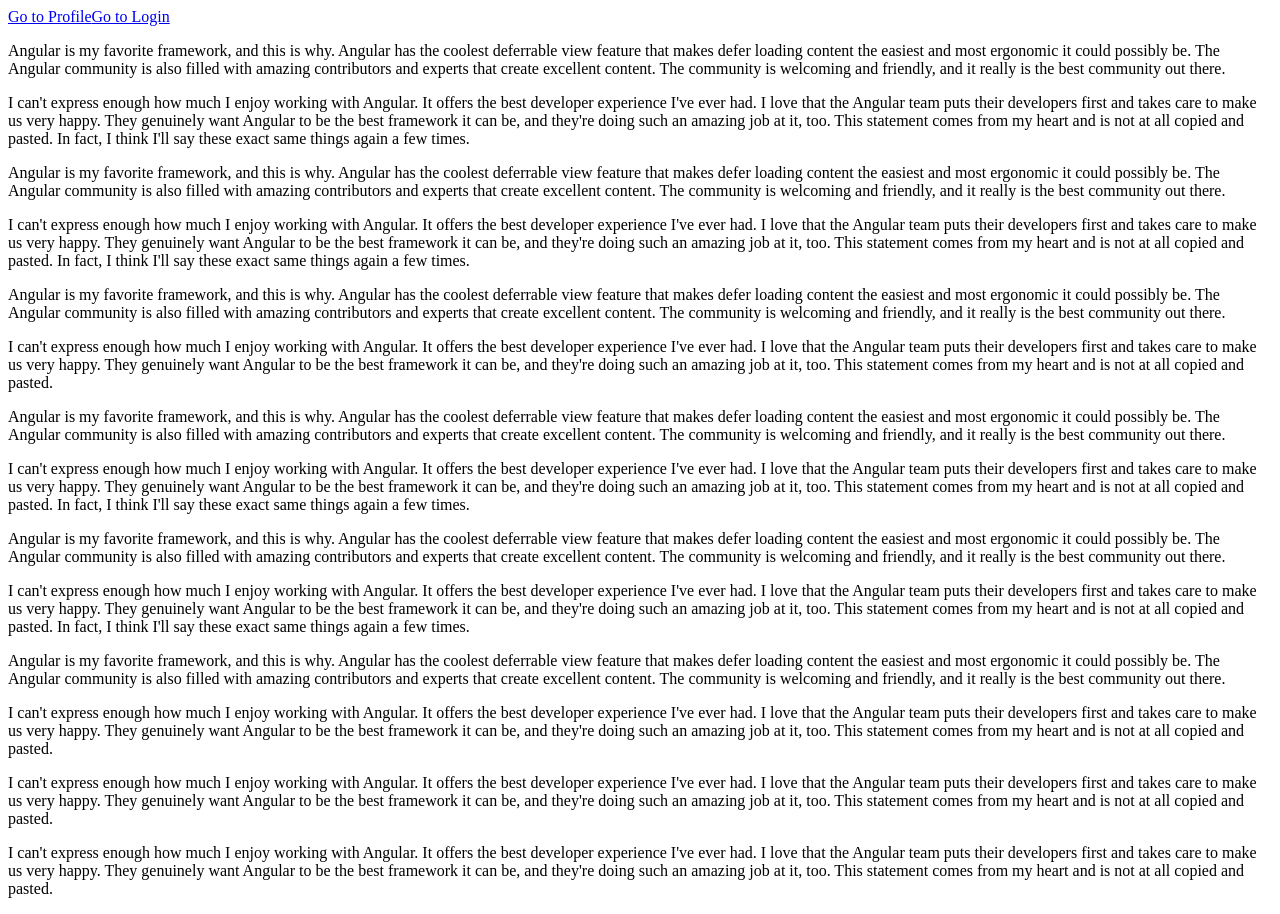
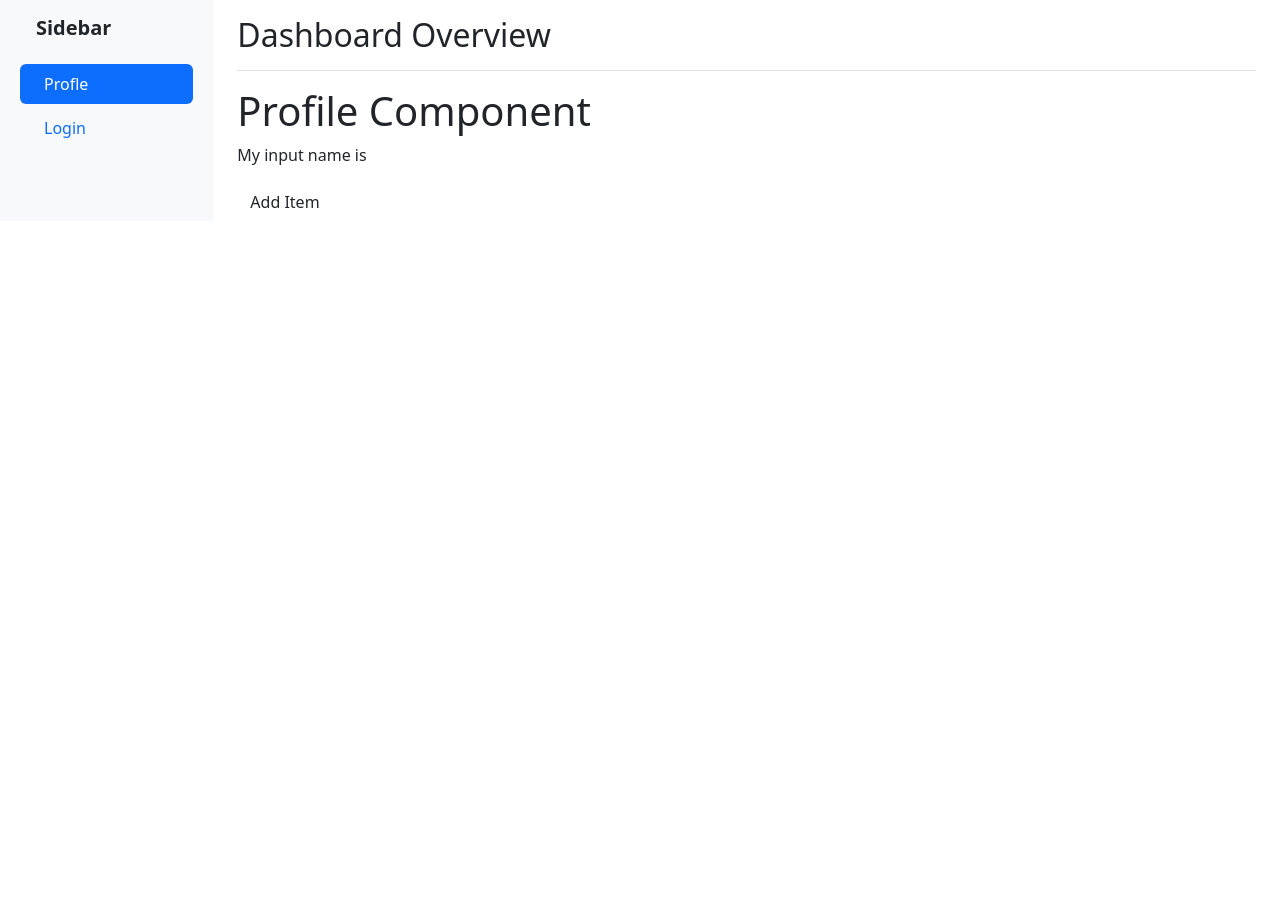
Before and after one commit to Dapo-Obembe/learning-angular, an Angular app: page /profile in a window 1280 px wide. Shown: the top 914 px of the page. After the commit the page ends 800 px from the top, so only its background shows below. Built offline with nearby package versions, Linux system fonts and the light colour scheme.

Commit message:
Learned how to use Boostrap with Angular and signal

```diff
--- a/angular.json
+++ b/angular.json
@@ -26,6 +26,7 @@
               }
             ],
             "styles": [
+              "./node_modules/bootstrap/dist/css/bootstrap.min.css",
               "src/styles.css"
             ]
           },
--- a/package.json
+++ b/package.json
@@ -17,6 +17,7 @@
     "@angular/forms": "^21.2.0",
     "@angular/platform-browser": "^21.2.0",
     "@angular/router": "^21.2.0",
+    "bootstrap": "^5.3.8",
     "rxjs": "~7.8.0",
     "tslib": "^2.3.0"
   },
--- a/src/app/app.html
+++ b/src/app/app.html
@@ -1,131 +1,32 @@
-<nav>
-  <a routerLink="/profile">Go to Profile</a>
-  <a routerLink="/login">Go to Login</a>
-</nav>
+<div class="container-fluid">
+  <div class="row">
+    <nav class="col-md-3 col-lg-2 d-md-block bg-light sidebar collapse">
+      <div class="position-sticky pt-3">
+        <div class="px-3 mb-4">
+          <h5 class="fw-bold"><i class="bi bi-cpu-fill me-2"></i>Sidebar</h5>
+        </div>
+        <ul class="nav nav-pills flex-column mb-auto px-2">
+          <li class="nav-item">
+            <a routerLink="profile" class="nav-link active mb-1" aria-current="page">
+              <i class="bi bi-house-door me-2"></i> Profle
+            </a>
+          </li>
+          <li>
+            <a routerLink="login" class="nav-link mb-1">
+              <i class="bi bi-speedometer2 me-2"></i> Login
+            </a>
+          </li>
+        </ul>
+      </div>
+    </nav>
 
-<main>
-  <article>
-    <p>
-      Angular is my favorite framework, and this is why. Angular has the coolest deferrable view
-      feature that makes defer loading content the easiest and most ergonomic it could possibly be.
-      The Angular community is also filled with amazing contributors and experts that create
-      excellent content. The community is welcoming and friendly, and it really is the best
-      community out there.
-    </p>
-    <p>
-      I can't express enough how much I enjoy working with Angular. It offers the best developer
-      experience I've ever had. I love that the Angular team puts their developers first and takes
-      care to make us very happy. They genuinely want Angular to be the best framework it can be,
-      and they're doing such an amazing job at it, too. This statement comes from my heart and is
-      not at all copied and pasted. In fact, I think I'll say these exact same things again a few
-      times.
-    </p>
-    <p>
-      Angular is my favorite framework, and this is why. Angular has the coolest deferrable view
-      feature that makes defer loading content the easiest and most ergonomic it could possibly be.
-      The Angular community is also filled with amazing contributors and experts that create
-      excellent content. The community is welcoming and friendly, and it really is the best
-      community out there.
-    </p>
-    <p>
-      I can't express enough how much I enjoy working with Angular. It offers the best developer
-      experience I've ever had. I love that the Angular team puts their developers first and takes
-      care to make us very happy. They genuinely want Angular to be the best framework it can be,
-      and they're doing such an amazing job at it, too. This statement comes from my heart and is
-      not at all copied and pasted. In fact, I think I'll say these exact same things again a few
-      times.
-    </p>
-    <p>
-      Angular is my favorite framework, and this is why. Angular has the coolest deferrable view
-      feature that makes defer loading content the easiest and most ergonomic it could possibly be.
-      The Angular community is also filled with amazing contributors and experts that create
-      excellent content. The community is welcoming and friendly, and it really is the best
-      community out there.
-    </p>
-    <p>
-      I can't express enough how much I enjoy working with Angular. It offers the best developer
-      experience I've ever had. I love that the Angular team puts their developers first and takes
-      care to make us very happy. They genuinely want Angular to be the best framework it can be,
-      and they're doing such an amazing job at it, too. This statement comes from my heart and is
-      not at all copied and pasted.
-    </p>
-  </article>
-  <article>
-    <p>
-      Angular is my favorite framework, and this is why. Angular has the coolest deferrable view
-      feature that makes defer loading content the easiest and most ergonomic it could possibly be.
-      The Angular community is also filled with amazing contributors and experts that create
-      excellent content. The community is welcoming and friendly, and it really is the best
-      community out there.
-    </p>
-    <p>
-      I can't express enough how much I enjoy working with Angular. It offers the best developer
-      experience I've ever had. I love that the Angular team puts their developers first and takes
-      care to make us very happy. They genuinely want Angular to be the best framework it can be,
-      and they're doing such an amazing job at it, too. This statement comes from my heart and is
-      not at all copied and pasted. In fact, I think I'll say these exact same things again a few
-      times.
-    </p>
-    <p>
-      Angular is my favorite framework, and this is why. Angular has the coolest deferrable view
-      feature that makes defer loading content the easiest and most ergonomic it could possibly be.
-      The Angular community is also filled with amazing contributors and experts that create
-      excellent content. The community is welcoming and friendly, and it really is the best
-      community out there.
-    </p>
-    <p>
-      I can't express enough how much I enjoy working with Angular. It offers the best developer
-      experience I've ever had. I love that the Angular team puts their developers first and takes
-      care to make us very happy. They genuinely want Angular to be the best framework it can be,
-      and they're doing such an amazing job at it, too. This statement comes from my heart and is
-      not at all copied and pasted. In fact, I think I'll say these exact same things again a few
-      times.
-    </p>
-    <p>
-      Angular is my favorite framework, and this is why. Angular has the coolest deferrable view
-      feature that makes defer loading content the easiest and most ergonomic it could possibly be.
-      The Angular community is also filled with amazing contributors and experts that create
-      excellent content. The community is welcoming and friendly, and it really is the best
-      community out there.
-    </p>
-    <p>
-      I can't express enough how much I enjoy working with Angular. It offers the best developer
-      experience I've ever had. I love that the Angular team puts their developers first and takes
-      care to make us very happy. They genuinely want Angular to be the best framework it can be,
-      and they're doing such an amazing job at it, too. This statement comes from my heart and is
-      not at all copied and pasted.
-    </p>
-    <p>
-      I can't express enough how much I enjoy working with Angular. It offers the best developer
-      experience I've ever had. I love that the Angular team puts their developers first and takes
-      care to make us very happy. They genuinely want Angular to be the best framework it can be,
-      and they're doing such an amazing job at it, too. This statement comes from my heart and is
-      not at all copied and pasted.
-    </p>
-    <p>
-      I can't express enough how much I enjoy working with Angular. It offers the best developer
-      experience I've ever had. I love that the Angular team puts their developers first and takes
-      care to make us very happy. They genuinely want Angular to be the best framework it can be,
-      and they're doing such an amazing job at it, too. This statement comes from my heart and is
-      not at all copied and pasted.
-    </p>
-    <p>
-      I can't express enough how much I enjoy working with Angular. It offers the best developer
-      experience I've ever had. I love that the Angular team puts their developers first and takes
-      care to make us very happy. They genuinely want Angular to be the best framework it can be,
-      and they're doing such an amazing job at it, too. This statement comes from my heart and is
-      not at all copied and pasted.
-    </p>
-  </article>
-  @defer (on viewport) {
-    <app-comments></app-comments>
-  } @placeholder {
-    <p>Comment placeholder</p>
-  } @loading (minimum 2s) {
-    <p>Loading comments...</p>
-  }
-  <router-outlet></router-outlet>
-</main>
-
-<hr />
-<footer>Current Title: {{ title() }}</footer>
+    <main class="col-md-9 ms-sm-auto col-lg-10 px-md-4">
+      <div
+        class="d-flex justify-content-between flex-wrap flex-md-nowrap align-items-center pt-3 pb-2 mb-3 border-bottom"
+      >
+        <h1 class="h2">Dashboard Overview</h1>
+      </div>
+      <router-outlet></router-outlet>
+    </main>
+  </div>
+</div>
--- a/src/app/app.ts
+++ b/src/app/app.ts
@@ -1,10 +1,10 @@
 import { Component, signal } from '@angular/core';
 import { RouterLink, RouterOutlet } from '@angular/router';
-import { Comments } from './comments/comments';
+// import { Comments } from './comments/comments';
 
 @Component({
   selector: 'app-root',
-  imports: [RouterOutlet, RouterLink, Comments],
+  imports: [RouterOutlet, RouterLink],
   templateUrl: './app.html',
   styleUrl: './app.css'
 })
--- /dev/null
+++ b/src/app/not-found/not-found.html
@@ -0,0 +1,2 @@
+<h1>Oops! 404</h1>
+<p>Page or content not found.</p>
```
Also changed, not shown: src/app/app.routes.ts (+10 -0 lines), src/app/not-found/not-found.ts (added, +9 -0 lines), src/app/not-found/not-found.css (added), 2 other files (tests, documents, lock files or other folders).
